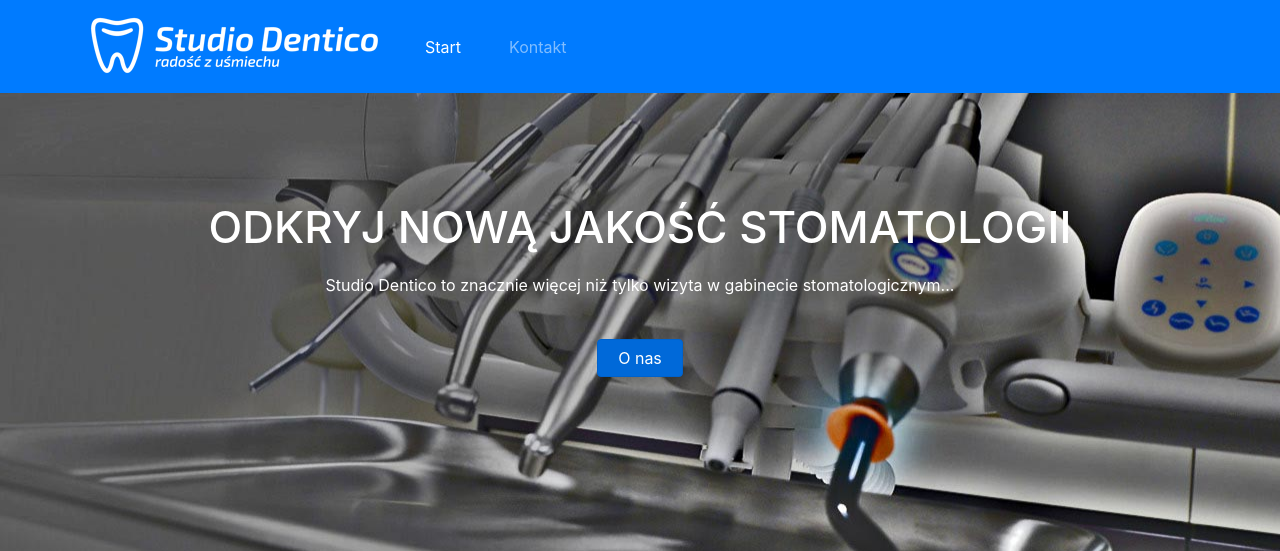
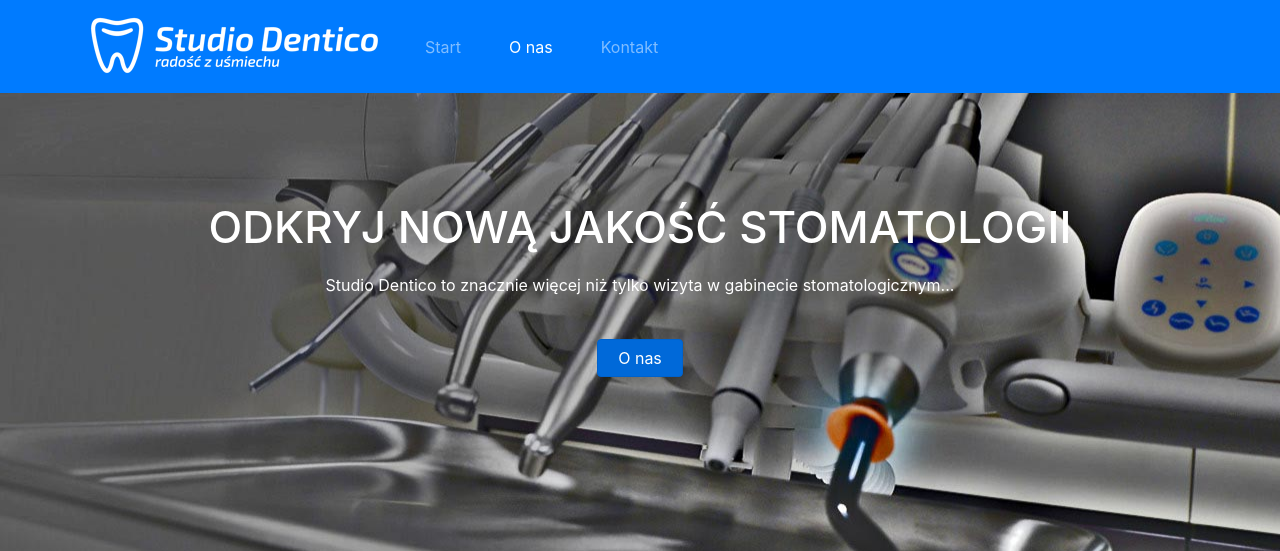
Before and after one commit to maruleq/StudioDentico, a PHP site: page /about.php in a window 1280 px wide. Shown: the top 551 px of the page. Run offline with PHP 8.4, Linux system fonts and the light colour scheme.

Commit message:
Dodanie do górnego menu strony O nas

```diff
--- a/about.php
+++ b/about.php
@@ -15,7 +15,7 @@
 */
 
 	require ("sekcja_head.php");
-	require ("top_menu.php");
+	require ("top_menu_about.php");
 	require ("header.php");
 ?>
 
--- a/top_menu.php
+++ b/top_menu.php
@@ -22,6 +22,7 @@
 				<div class="collapse navbar-collapse" id="navContent">
 					<div class="navbar-nav">
 						<a href="index.php" class="nav-item nav-link active">Start</a>
+						<a href="about.php" class="nav-item nav-link">O nas</a>
 						<a href="kontakt.php" class="nav-item nav-link">Kontakt</a>
 					</div>
 				</div>
--- a/top_menu_about.php
+++ b/top_menu_about.php
@@ -2,7 +2,7 @@
 
 /**
 	*****************************************************************
-	**	Górne menu strony kontakt. Projekt wykonany w Bootsrap 4
+	**	Górne menu strony o nas. Projekt wykonany w Bootsrap 4
 	*****************************************************************
 	**
 	**
@@ -22,7 +22,8 @@
 				<div class="collapse navbar-collapse" id="navContent">
 					<div class="navbar-nav">
 						<a href="index.php" class="nav-item nav-link">Start</a>
-						<a href="kontakt.php" class="nav-item nav-link active">Kontakt</a>
+						<a href="about.php" class="nav-item nav-link active">O nas</a>
+						<a href="kontakt.php" class="nav-item nav-link">Kontakt</a>
 					</div>
 				</div>
 			</div>
--- a/top_menu_kontakt.php
+++ b/top_menu_kontakt.php
@@ -22,6 +22,7 @@
 				<div class="collapse navbar-collapse" id="navContent">
 					<div class="navbar-nav">
 						<a href="index.php" class="nav-item nav-link">Start</a>
+						<a href="about.php" class="nav-item nav-link">O nas</a>
 						<a href="kontakt.php" class="nav-item nav-link active">Kontakt</a>
 					</div>
 				</div>
```
